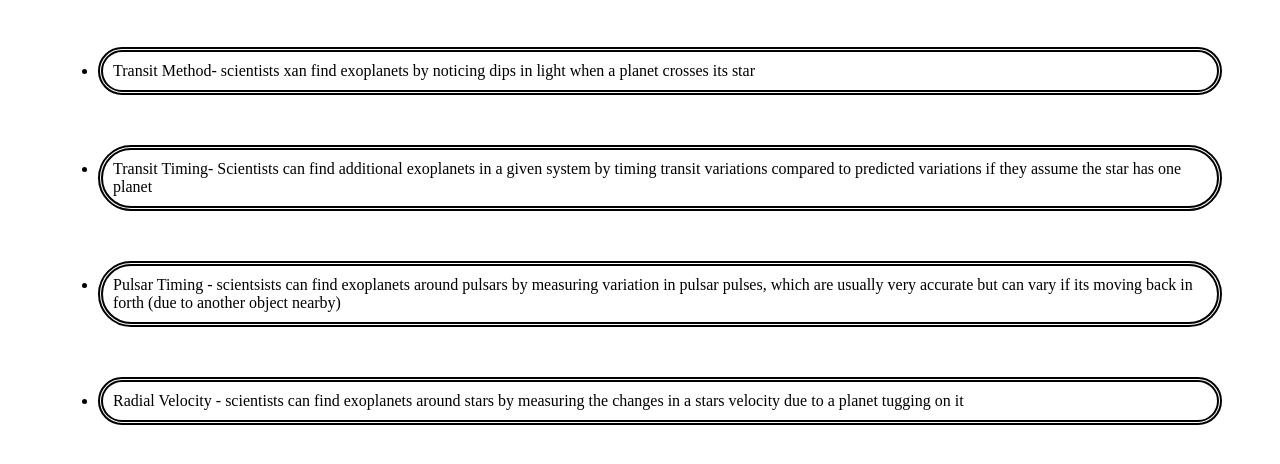
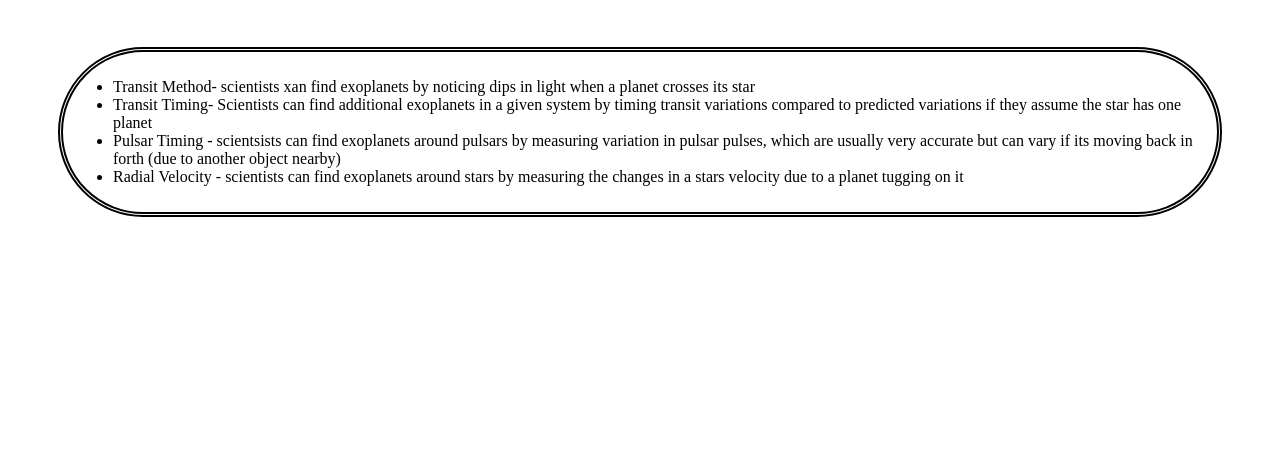
Before and after one commit to julianhuang32/web, a plain HTML site: page DiscoveryMethods.html in a window 1280 px wide. Shown: the part 48-512 px from the top of the page. Drawn offline with Linux system fonts and the light colour scheme.

Commit message:
Update backgrounds.css

```diff
--- a/backgrounds.css
+++ b/backgrounds.css
@@ -18,7 +18,7 @@ font-family: "Times New Roman", Times, serif;
 */
 /* CONTENT ON SUBPAGES */
 .content{
-p , li {
+
     background-color: white;
     border: thick solid black;
     border-style: double ;
@@ -26,7 +26,7 @@ p , li {
     border-radius: 100px;
     margin: 50px;
 
-}
+
 }
 /* TEXT ON MAINPAGE */
 .mainpage{
```
